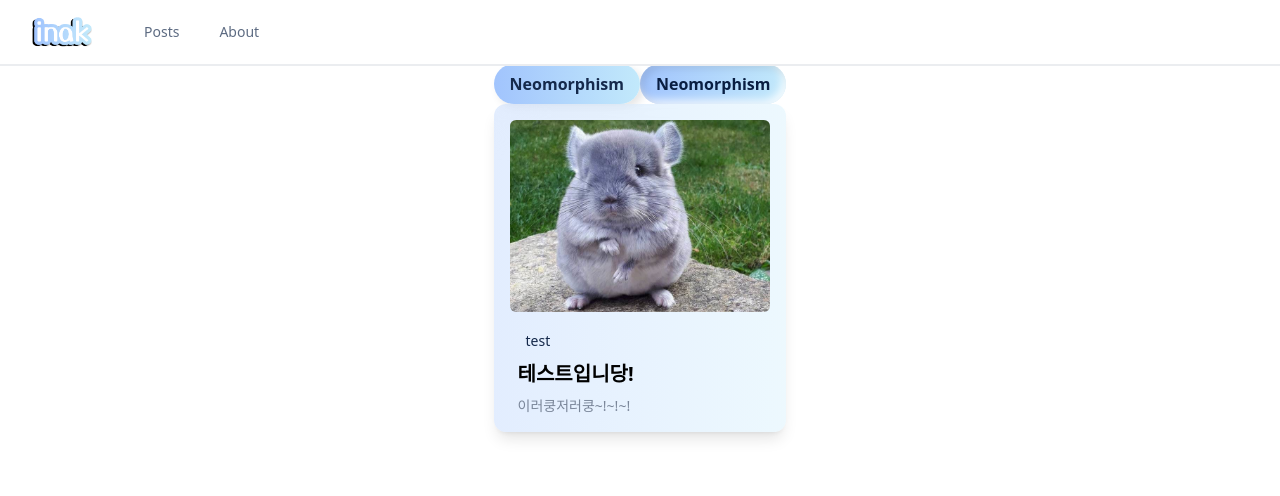
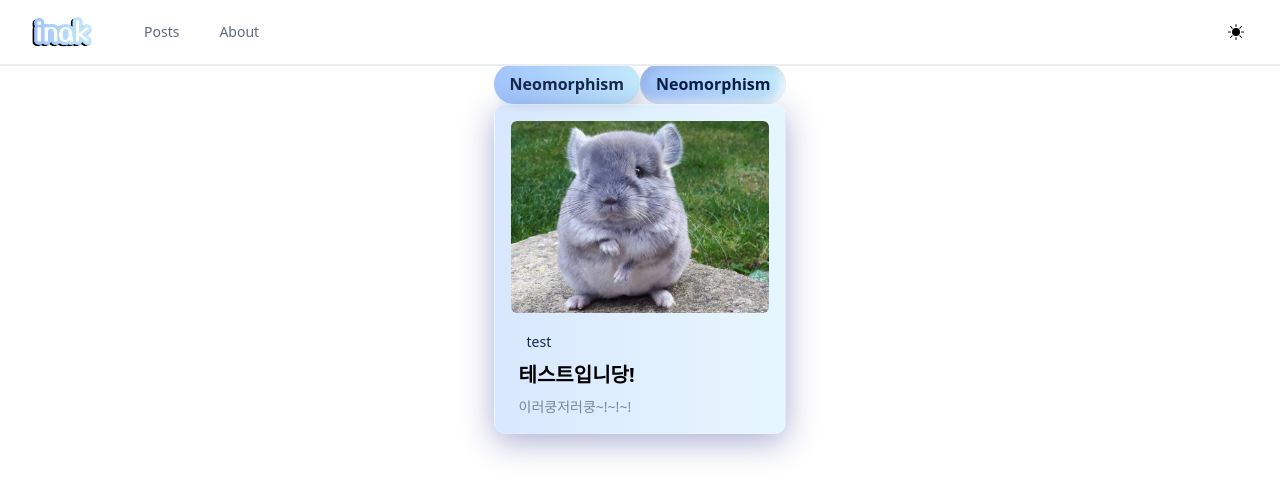
Before and after one commit to Yooinhak/inak-blog, a Next.js app: page / in a window 1280 px wide. Shown: the top 496 px of the page. Built offline with nearby package versions, Linux system fonts and the light colour scheme.

Commit message:
feat. post card

```diff
--- a/src/components/Header/component.tsx
+++ b/src/components/Header/component.tsx
@@ -31,10 +31,13 @@ const Component = () => {
       as="nav"
       className="border-b-2 border-gray-30 bg-gray-0 fixed top-0 left-0 w-full z-50"
     >
-      {/* <DarkMode /> */}
+
       <div className="mx-auto max-w-7xl px-4 sm:px-6 lg:px-8">
+
         <div className="flex h-16 items-center justify-between">
+
           <div className="flex items-center">
+
             <div className="flex-shrink-0">
               <Link href={'/'}>
                 <Image
@@ -48,6 +51,7 @@ const Component = () => {
             </div>
 
             <div className="hidden md:block">
+
               <div className="ml-10 flex items-baseline space-x-4">
                 {navigation.map(item => (
                   <Link
@@ -68,7 +72,10 @@ const Component = () => {
             </div>
           </div>
 
+          <DarkMode />
+
           <div className="-mr-2 flex md:hidden">
+
             {/* Mobile menu button */}
             <DisclosureButton className="group">
               {/* <HamburgerMenu /> */}
--- a/src/components/Header/darkMode.tsx
+++ b/src/components/Header/darkMode.tsx
@@ -24,7 +24,7 @@ function DarkMode({}) {
 
   return (
     <div className="bg-darkModeBg cursor-pointer rounded-[50%] p-1">
-      <div onClick={onClick('system')}>test123</div>
+      {/* <div onClick={onClick('system')}>test123</div> */}
       {currentTheme === 'dark' ? (
         <BsFillMoonFill onClick={onClick('light')} />
       ) : (
--- a/src/components/PostCard/component.tsx
+++ b/src/components/PostCard/component.tsx
@@ -18,7 +18,7 @@ const BlogCard: React.FC<BlogCardProps> = ({
   return (
     <div>
       {type === 'type1' && (
-        <div className="max-w-sm mx-auto bg-gradient-to-r from-[#A1C4FD]/30 to-[#C2E9FB]/30 backdrop-blur-xl rounded-xl shadow-lg p-4 hover:scale-105 transition-transform">
+        <div className="max-w-sm mx-auto bg-gradient-to-r from-postCardBackgroundFrom to-postCardBackgroundTo rounded-xl shadow-[0_8px_32px_0_rgba(_31,38,135,0.37_)] backdrop-blur-[_0.5px_] p-4 hover:scale-105 transition-transform border border-solid border-[rgba(_255,255,255,0.18_)]">
           <img
             src={thumbnailImage}
             alt="Thumbnail"
--- a/tailwind.config.js
+++ b/tailwind.config.js
@@ -38,6 +38,9 @@ module.exports = {
         800: '#334C92',
         900: '#1E3379',
       },
+
+      postCardBackgroundFrom: 'rgba(161, 196, 253, 0.4)',
+      postCardBackgroundTo: 'rgba(194, 233, 251, 0.4)'
     },
     extend: {
       typography: {
```
